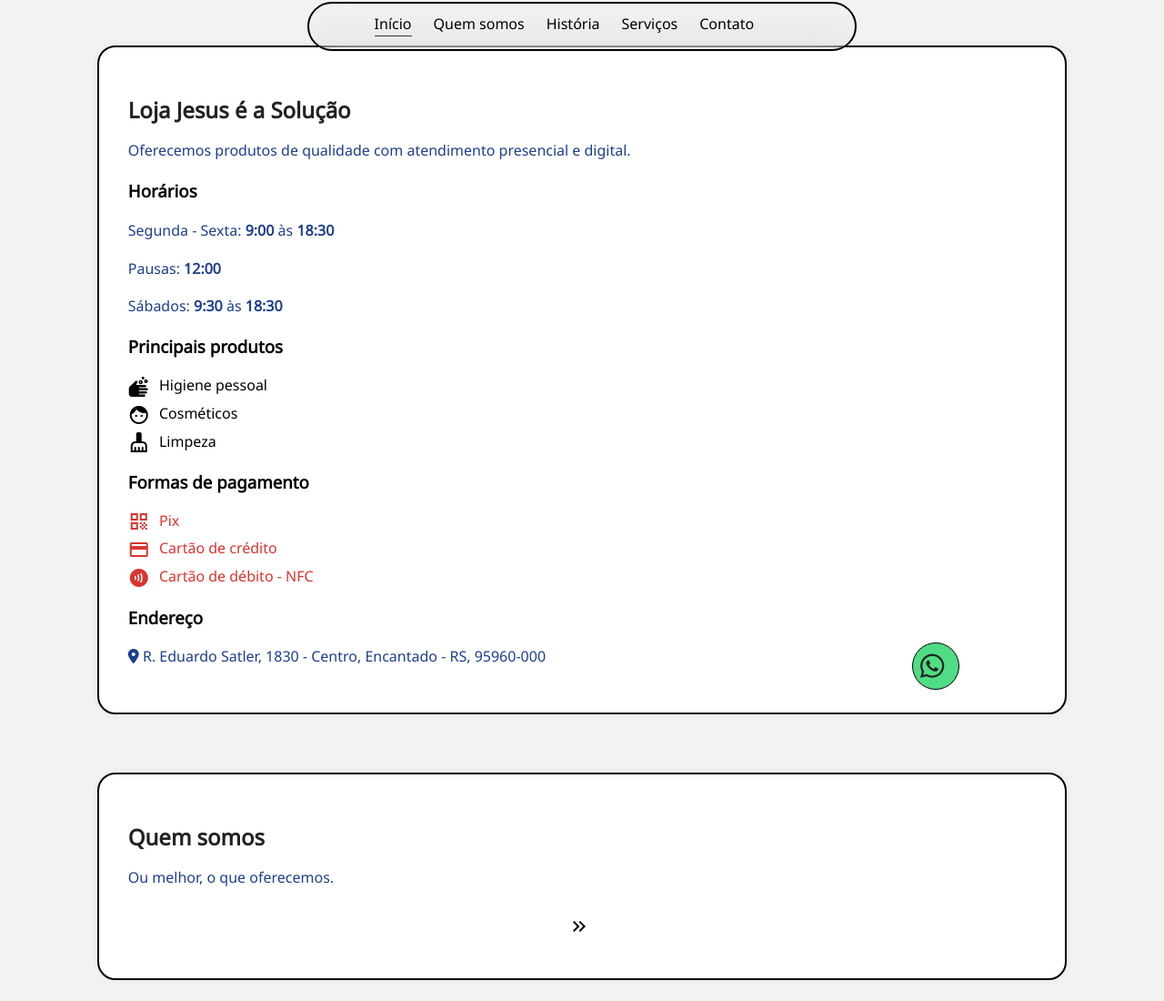
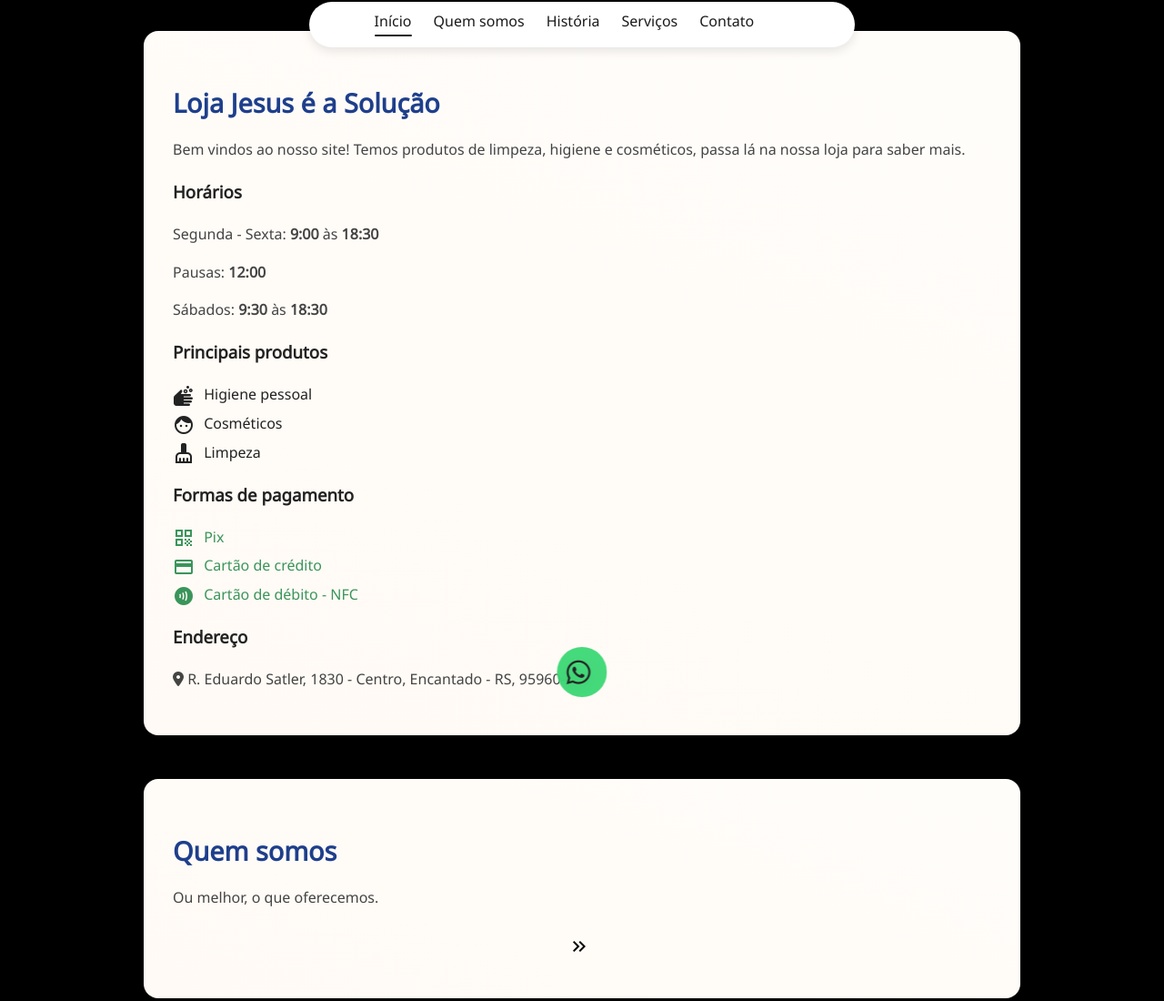
Before and after one commit to clevencode/jesus-solucao-loja, a plain HTML site: page index.html in a window 1280 px wide. Shown: the part 14-1114 px from the top of the page at 91% size. Drawn offline with Linux system fonts and the light colour scheme.

Commit message:
novas atualizacoes e modificacoes no design

```diff
--- a/index.html
+++ b/index.html
@@ -6,7 +6,7 @@
   <title>Loja Jesus é a Solução | Cosméticos e Produtos de Limpeza em Encantado - RS</title>
 
   <!-- SEO Local -->
-  <meta name="description" content="A Loja Jesus é a Solução oferece cosméticos e produtos de limpeza em Encantado - RS. Qualidade e bom atendimento com preços acessíveis.">
+  <meta name="description" content="A Loja Jesus é a Solução oferece cosméticos e produtos de limpeza em Encantado - RS.">
   <meta name="keywords" content="Loja em Encantado, cosméticos Encantado RS, produtos de limpeza Encantado, loja Jesus é a Solução, Encantado RS, cosméticos, produtos de higiene, limpeza">
   <meta name="geo.region" content="BR-RS" />
   <meta name="geo.placename" content="Encantado" />
@@ -48,7 +48,7 @@
   <!-- Seção Início -->
   <section id="inicio" class="secao">
     <h2>Loja Jesus é a Solução</h2>
-    <p>Oferecemos produtos de qualidade com atendimento presencial e digital.</p>
+    <p>Bem vindos ao nosso site! Temos produtos de limpeza, higiene e cosméticos, passa lá na nossa loja para saber mais. </p>
 
     <h3>Horários</h3>
     <p>Segunda - Sexta: <strong>9:00</strong> às <strong>18:30</strong></p>
@@ -134,6 +134,7 @@
   <section id="contato" class="secao">
     <h2>Contato</h2>
     <p><i class="fab fa-whatsapp"></i> <a href="https://wa.me/5551982594853" target="_blank">(51) 98259-4853</a></p>
+    <p><i class="fab fa-whatsapp"></i> <a href="https://wa.me/5551982594853" target="_blank">(51) 98259-4853</a></p>
 
       <!-- Botão flutuante do WhatsApp -->
     <a href="https://wa.me/5551982594853" class="whatsapp-float" target="_blank" aria-label="Converse pelo WhatsApp">
@@ -144,12 +145,11 @@
     <div class="map-container">
       <iframe
         src="https://www.google.com/maps/embed?pb=!1m18!1m12!1m3!1d3481.507182424606!2d-51.86872628079365!3d-29.238047014373855!2m3!1f0!2f0!3f0!3m2!1i1024!2i768!4f13.1!3m3!1m2!1s0x951c5b272215b6dd%3A0xdffebaf0a82d2de6!2sR.%20Eduardo%20Satler%2C%201830%20-%20Centro%2C%20Encantado%20-%20RS%2C%2095960-000!5e0!3m2!1spt-BR!2sbr!4v1754517602425!5m2!1spt-BR!2sbr"
-        width="100%" height="200" style="border:0;" allowfullscreen="" loading="lazy" referrerpolicy="no-referrer-when-downgrade">
+        allowfullscreen="" loading="lazy" referrerpolicy="no-referrer-when-downgrade">
       </iframe>
     </div>
   </section>
 
-  <hr>
   <footer>
     <p>&copy; 2025 Loja Jesus é a Solução - Todos os direitos reservados.</p>
   </footer>
--- a/styles/style.css
+++ b/styles/style.css
@@ -1,12 +1,18 @@
 body {
   font-family: 'Noto Sans', sans-serif;
-  background: hsl(0, 0%, 95%);
-  margin: 0 1rem;
-  padding: 0;
+  background: hsl(0, 0%, 0%); /* levemente mais claro e suave */
+  color: #222; /* texto confortável para leitura */
+
+  margin: 0;
+  padding: 0 1rem; /* respiro lateral */
+
   position: relative;
+  line-height: 1.6; /* melhora a leitura */
+  -webkit-font-smoothing: antialiased; /* texto mais nítido */
 }
 
-/* Menu fixo estilo glassmorphism */
+
+/* Menu fixo estilo glassmorphism - UI Light */
 .menu-wrapper {
   position: fixed;
   top: 1rem;
@@ -16,15 +22,16 @@ body {
   display: flex;
   align-items: center;
   justify-content: center;
-  border: 2px solid #000000;
-  backdrop-filter: blur(20px);
-  -webkit-backdrop-filter: blur(20px);
+  background:  #ffffff;
   border-radius: 999px;
   width: 90%;
   max-width: 600px;
   overflow: hidden;
-  color: #000;
+  color: #222;
+  box-shadow: 0 4px 12px rgba(0,0,0,0.1); /* sombra suave */
 }
+
+
 
 .menu-scroll {
   overflow-x: auto;
@@ -48,9 +55,10 @@ body {
 .menu li {
   margin-right: 1.5rem;
 }
+
 .menu li a {
   position: relative;
-  color: #000;
+  color: hsl(0, 0%, 10%);
   text-decoration: none;
   font-weight: 500;
   display: inline-block;
@@ -64,7 +72,7 @@ body {
   width: 100%;
   height: 1.3px;
   border-radius: 1px;
-  background: #222;
+  background: #000000;
   opacity: 0.5;
   transform: scaleX(0);
   transform-origin: left;
@@ -79,8 +87,9 @@ body {
 
 /* Destaque */
 .pagamentos {
-  color: #D8352F;
+  color: hsla(142, 70%, 30%, 0.85);
 }
+
  ul {
     list-style: none;
     padding: 0;
@@ -109,7 +118,6 @@ body {
   color: #000;
   visibility: hidden;
   opacity: 0;
-  transition: opacity 0.3s ease;
 }
 .nav-btn.visible {
   visibility: visible;
@@ -135,58 +143,71 @@ body {
   align-items: center;
   justify-content: center;
 }
+
 .nav-buttons button:hover {
-  border: 2px solid #000;
+  background: transparent; /* vidro claro */
+  backdrop-filter: blur(20px);
+  -webkit-backdrop-filter: blur(20px);
+  box-shadow: 0 10px 50px rgba(0,0,0,0.1); /* sombra suave */
 }
 
 /* Seções */
 .secao {
-  margin: 4rem auto;
+  margin: 3rem auto;
   padding: 2rem;
-  max-width: 80%;
-  background: #fff;
-  border: 2px solid #000;
-  border-radius: 20px;
-  box-shadow: 0 0 10px rgba(0,0,0,0.05);
+  max-width: 900px;
+  background: linear-gradient(200deg, #fffdfa, hsl(30, 100%, 98%)); /* gradiente bege suave */
+  border: none;
+  border-radius: 16px;
+  box-shadow: 0 4px 20px rgba(0,0,0,0.08);
+  transition: transform 0.2s ease, box-shadow 0.2s ease;
 }
+
+
 .secao h2 {
   margin-bottom: 1rem;
-  color: #222;
+  color: #1E3F8C; /* cor mais harmoniosa com o texto */
+  font-size: 1.8rem;
+  font-weight: 700;
 }
+
 .secao p {
   line-height: 1.6;
-  color: #1E3F8C;
+  color: #444; /* mais confortável para leitura */
+  font-size: 1rem;
 }
+
 
 .whatsapp-float {
   position: fixed;
-  width: 50px;
-  height: 50px;
+  width: 55px;
+  height: 55px;
   bottom: 20px;
-  right: 20px;
-  background-color: hsla(142, 70%, 49%, 0.8);
+  left: 50%;                   /* centraliza horizontalmente */
+  transform: translateX(-50%); /* centraliza o elemento exato */
+
+  background-color: hsla(142, 70%, 49%, 0.85);
   backdrop-filter: blur(10px);
   -webkit-backdrop-filter: blur(10px);
+
   border-radius: 50%;
-  border: solid 1px #000000;
-  font-size: 30px;
-  z-index: 1001;
+
   display: flex;
   align-items: center;
   justify-content: center;
-  transition: transform 0.3s ease;
-  text-decoration: none;
-  right: 225px;
-  bottom: 28px;
+
+  font-size: 30px;
+
+  z-index: 1001;
+  transition: transform 0.3s ease, box-shadow 0.3s ease;
 }
 
+.whatsapp-float:hover {
+  transform: translateX(-50%) scale(1.1); /* manter centralização ao escalar */
+  box-shadow: 0 6px 20px rgba(0,0,0,0.2);
+  text-decoration: none !important; /* remove decoração no hover */
+}
 
-.whatsapp-float:hover {
-  transform: scale(1.1);
-  background-color: #1ebe5b;
-  text-decoration: none !important;
-  box-shadow: none;
-}
 
 
 /* Cartões de serviço */
@@ -196,26 +217,23 @@ body {
   gap: 2rem;
   align-items: center;
 }
+
+
 .service-item {
   display: flex;
   flex-direction: row;
   align-items: center;
-  justify-content: space-between;
   padding: 1rem;
   border-radius: 12px;
   max-width: 500px;
   width: 100%;
   background: transparent;
-  border: 2px solid;
+  border: solid 2px hsla(142, 70%, 30%, 0.1);
   gap: 1rem;
+  background: transparent;
+  box-shadow: 0 0px 50px rgba(0,0,0,0.1); /* sombra suave */
 }
-.service-img img {
-  width: 200px;
-  height: 150px;
-  object-fit: cover;
-  aspect-ratio: 1 / 1;
-  border-radius: 8px;
-}
+
 
 /* Responsivo para cartões */
 @media (max-width: 600px) {
@@ -262,7 +280,7 @@ footer {
 }
 
 /* Quem somos + slides */
-#quem-somos {
+.secao #quem-somos {
   margin: 4rem auto;
   padding: 2rem;
   max-width: 80%;
@@ -271,25 +289,6 @@ footer {
   box-shadow: 0 0 10px rgba(0,0,0,0.05);
 }
 
-.slider-container {
-  position: relative;
-  overflow: hidden;
-  height: 180px;
-}
-.slide {
-  position: absolute;
-  top: 0;
-  left: 0;
-  width: 100%;
-  opacity: 0;
-  transition: opacity 0.5s ease;
-  pointer-events: none;
-}
-.slide.active {
-  opacity: 1;
-  pointer-events: auto;
-  position: relative;
-}
 
 /* Mapa responsivo */
 .map-container {
@@ -302,10 +301,14 @@ footer {
   display: block;
   width: 100%;
   height: 200px;
-  border: 2px solid #000;
   border-radius: 12px;
   box-sizing: border-box;
+   border: solid 2px hsla(0, 0%, 100%, 0.1);
+  gap: 1rem;
+  background: transparent;
+  box-shadow: 0 0px 50px rgba(0,0,0,0.1); /* sombra suave */
 }
+
 @media (max-width: 700px) {
   .map-container {
     max-width: 100%;
```
